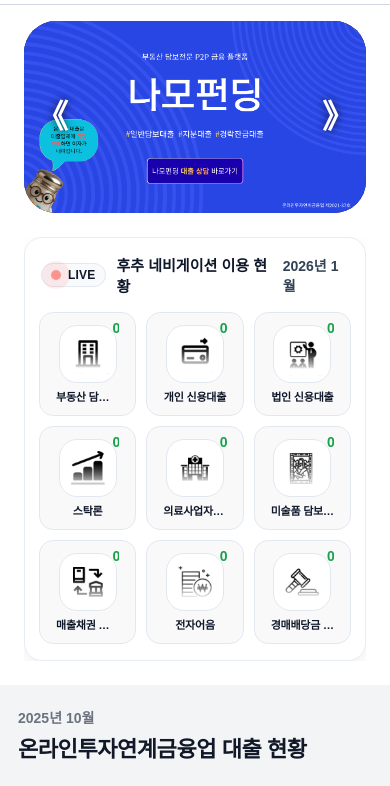
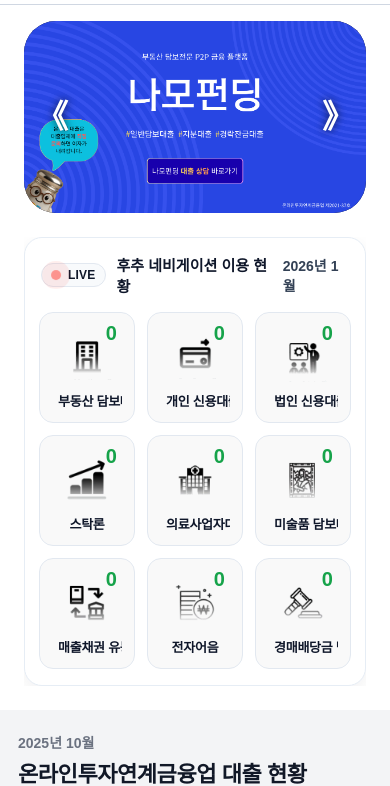
Before and after one commit to huchudb/huchudb.github.io, a plain HTML site: page beta/index.html in a window 390 px wide. Shown: the part 77-863 px from the top of the page. Drawn offline with nearby package versions, Linux system fonts and the light colour scheme; no server answers.

Commit message:
Update styles.css

```diff
--- a/assets/styles.css
+++ b/assets/styles.css
@@ -600,12 +600,6 @@
 
 /* MENU 버튼 공통 */
 .beta-menu{position:relative;}
-.beta-menu-wrap{
-  position:relative;
-  display:flex;
-  align-items:center;
-}
-
 .beta-menu-toggle{
   display:inline-flex;
   align-items:center;
@@ -674,24 +668,23 @@
 .beta-menu-panel{
   position:absolute;
   right:0;
-  top:calc(100% + 6px);
-  min-width:170px;
+  top:calc(100% + 8px);
+  min-width:210px;
   background:#ffffff;
-  border-radius:10px;
+  border-radius:12px;
   border:1px solid #e5e7eb;
-  box-shadow:0 10px 22px rgba(15,23,42,.14);
-  padding:4px 0;
+  box-shadow:0 12px 30px rgba(15,23,42,.18);
+  padding:6px 0;
   z-index:200;
 }
 .beta-menu-link{
   display:block;
-  padding:6px 12px;
+  padding:8px 14px;
   font-size:12px;
-  font-weight:700;
+  font-weight:600;
   color:#111827;
   text-decoration:none;
   white-space:nowrap;
-  line-height:1.2;
 }
 .beta-menu-link:hover{background:#f3f4f6;}
 
@@ -2519,121 +2512,116 @@
 #naviStatsMount { contain: layout paint; }
 
 
+
 /* =========================================================
-   ✅ Navi tiles final override (2026-01-06 v5)
-   목표:
-   - 카드 배경 #f9f9f9
-   - 아이콘 확실히 크게 + 중앙 정렬
-   - 카운트 숫자: 우측에서 살짝 안쪽 + 큰 숫자도 1줄 유지
-   - 라벨: 무조건 1줄(필요 시 작아짐, 극단적이면 말줄임)
-   적용 범위: #naviStatsMount 내부만
+   ✅ Navi tiles FINAL override (2026-01-06)
+   Scope: only inside #naviStatsMount (main page widget)
+   Goals:
+   - Tile background #f9f9f9
+   - Bigger icons, but NO overlap
+   - Count pulled slightly left + never wraps (even 4~5 digits)
+   - Label always 1 line (JS will shrink if needed)
+   - Icon background transparent (no white capsule)
 ========================================================= */
 
+#naviStatsMount .navi-stats-card{
+  height: auto !important;         /* prevent height constraint that can cause overlaps */
+}
+
 #naviStatsMount .navi-stats-tiles{
-  display: grid !important;
-  grid-template-columns: repeat(3, minmax(0, 1fr)) !important;
-  gap: 12px !important;
+  gap: 14px !important;
+  grid-template-rows: none !important;                 /* remove 1fr row constraint */
+  grid-auto-rows: minmax(112px, auto) !important;      /* stable tile height without overlap */
 }
 
 #naviStatsMount .navi-tile{
   background: #f9f9f9 !important;
   border: 1px solid #e2e8f0 !important;
   border-radius: 14px !important;
-
-  position: relative !important;
-  padding: 14px 10px 12px !important;
+  padding: 14px 12px 12px !important;
 
   display: flex !important;
   flex-direction: column !important;
   align-items: center !important;
   justify-content: center !important;
-  text-align: center !important;
-
   gap: 8px !important;
-  min-height: 112px !important;
-
-  overflow: visible !important; /* 라벨/카운트 잘림 방지 */
+
+  position: relative !important;
+  min-height: 0 !important;
+  overflow: visible !important;    /* do NOT clip label */
 }
 
 #naviStatsMount .navi-tile__icon{
   width: 64px !important;
   height: 64px !important;
-  border-radius: 18px !important;
-  background: #ffffff !important;
-  border: 1px solid #e2e8f0 !important;
+  border-radius: 16px !important;
+  background: transparent !important;   /* ✅ transparent */
+  border: 0 !important;                /* ✅ no border */
   display: grid !important;
   place-items: center !important;
 }
 
 #naviStatsMount .navi-tile__img{
-  width: 48px !important;
-  height: 48px !important;
+  width: 54px !important;
+  height: 54px !important;
   object-fit: contain !important;
   display: block !important;
 }
 
 #naviStatsMount .navi-tile__count{
   position: absolute !important;
-  top: 10px !important;
-  right: 18px !important; /* ✅ 너무 우측에 붙지 않게 */
-  display: inline-flex !important;
-  align-items: baseline !important;
-
+  top: 12px !important;
+  right: 22px !important;              /* ✅ pulled left (more spacing from edge) */
+  line-height: 1 !important;
   white-space: nowrap !important;
-  overflow: hidden !important;
-  text-overflow: ellipsis !important;
-  max-width: calc(100% - 26px) !important;
-  line-height: 1 !important;
+  pointer-events: none !important;
+}
+
+#naviStatsMount .navi-tile__count .num{
+  display: inline-block !important;
+  font-size: 22px !important;
   font-weight: 900 !important;
-}
-
-#naviStatsMount .navi-tile__count .num{
-  font-size: clamp(14px, 2.2vw, 22px) !important;
   color: #16a34a !important;
-  letter-spacing: -0.06em !important;
+  letter-spacing: -0.04em !important;
   font-variant-numeric: tabular-nums !important;
+  white-space: nowrap !important;
 }
 
 #naviStatsMount .navi-tile__label{
-  display: block !important;
   width: 100% !important;
-  padding: 0 8px !important;
-
+  padding: 0 6px !important;
+  text-align: center !important;
+
+  font-size: 13px !important;          /* JS will shrink if overflow */
   font-weight: 800 !important;
   color: #0f172a !important;
-
-  /* ✅ 길어지면 작아져서 1줄 유지 */
-  font-size: clamp(11px, 1.05vw, 13px) !important;
   letter-spacing: -0.02em !important;
-  line-height: 1.2 !important;
-
-  white-space: nowrap !important;
+  line-height: 1.15 !important;
+
+  white-space: nowrap !important;      /* ✅ force single line */
   overflow: hidden !important;
-  text-overflow: ellipsis !important;
-}
-
-/* 모바일/좁은 화면 튜닝 */
-@media (max-width: 860px){
+  text-overflow: ellipsis !important;  /* fallback only */
+}
+
+/* Mobile tuning: keep count from colliding with icon */
+@media (max-width: 420px){
   #naviStatsMount .navi-stats-tiles{
-    gap: 10px !important;
-  }
-  #naviStatsMount .navi-tile{
-    min-height: 104px !important;
-    padding: 12px 8px 10px !important;
+    grid-auto-rows: minmax(104px, auto) !important;
+    gap: 12px !important;
+  }
+  #naviStatsMount .navi-tile__icon{
+    width: 60px !important;
+    height: 60px !important;
+  }
+  #naviStatsMount .navi-tile__img{
+    width: 50px !important;
+    height: 50px !important;
   }
   #naviStatsMount .navi-tile__count{
-    top: 8px !important;
-    right: 16px !important;
-  }
-}
-
-@media (max-width: 420px){
-  #naviStatsMount .navi-tile__icon{
-    width: 58px !important;
-    height: 58px !important;
-  }
-  #naviStatsMount .navi-tile__img{
-    width: 44px !important;
-    height: 44px !important;
-  }
-}
+    top: 10px !important;
+    right: 18px !important;
+  }
+  #naviStatsMount .navi-tile__count .num{
+    font-size: 20px !important;
+  }
+}
```
